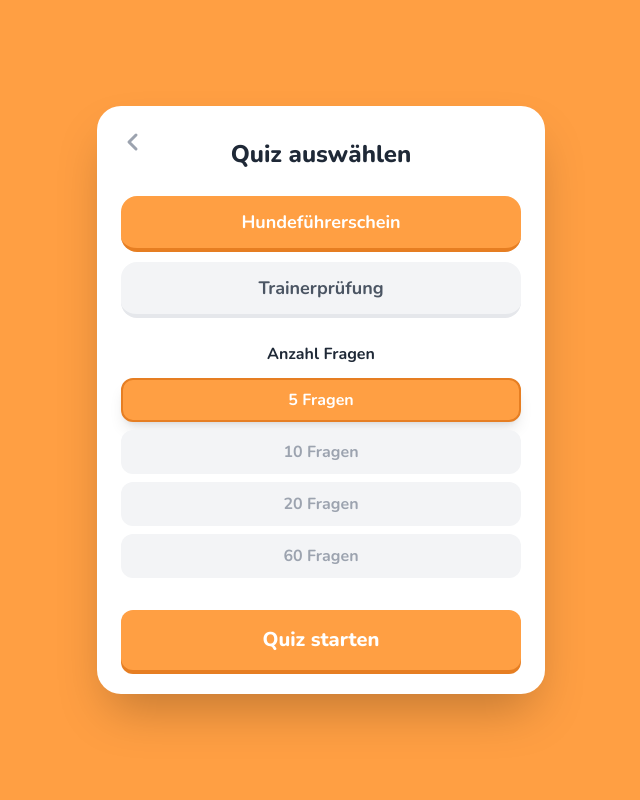
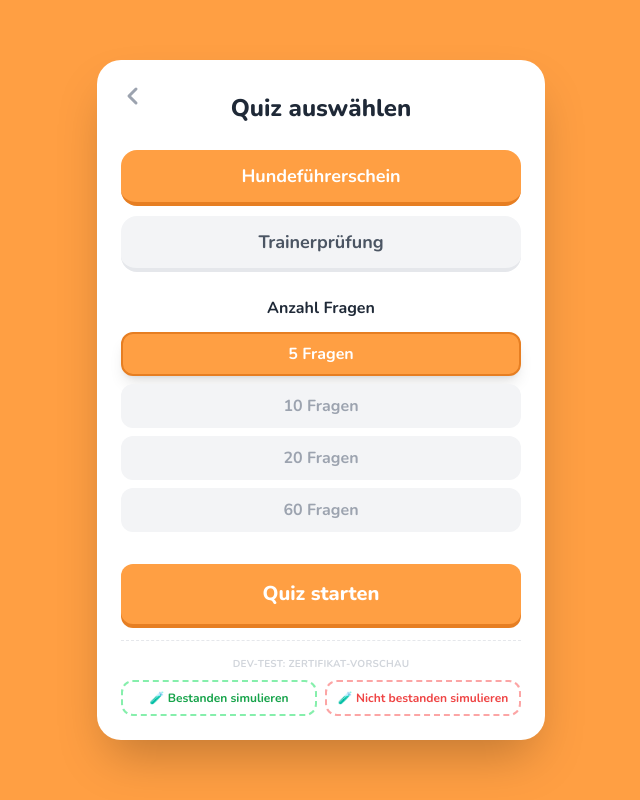
Before and after one commit to Dogs-Life-Academy/Dogs-Life-Lern-App, a React (Vite) app: page / in a window 1280 px wide. Both pictures are taken after a click on the button "Los geht's!". Shown: the whole page, without its empty margins (319-959 px from the left). Built offline with nearby package versions, Linux system fonts and the light colour scheme.

Commit message:
Add files via upload

```diff
--- a/App.tsx
+++ b/App.tsx
@@ -93,6 +93,38 @@ function App() {
     setUserDetails(details);
     setShowIntroModal(false);
     setCurrentView('GAME');
+  };
+
+  // --- DEV ONLY: simulate a passed/failed 60-question exam to preview the result screen & certificate ---
+  // TODO: remove this once the certificate design is finalized.
+  const simulateQuizResult = (didPass: boolean) => {
+    const isTrainer = quizConfig.category === 'Trainerprüfung';
+    const fakeQuestions: Question[] = Array.from({ length: 10 }, (_, i) => ({
+      id: i + 1,
+      category: quizConfig.category,
+      question_text: `Testfrage ${i + 1}`,
+      question_type: 'single_choice',
+      all_answers: ['Antwort A (richtig)', 'Antwort B (falsch)'],
+      correct_answers: ['Antwort A (richtig)'],
+    }));
+
+    const correctCount = didPass ? 9 : 4; // 90% (bestanden) bzw. 40% (nicht bestanden)
+    const fakeAnswers: UserAnswers = {};
+    fakeQuestions.forEach((q, i) => {
+      fakeAnswers[q.id] = [i < correctCount ? 'Antwort A (richtig)' : 'Antwort B (falsch)'];
+    });
+
+    setUserDetails({
+      firstName: 'Max',
+      lastName: 'Mustermann (Test)',
+      email: 'test@dogs-life-academy.com',
+      dogName: isTrainer ? '' : 'Bello (Test)',
+      chipNumber: isTrainer ? '' : '276000000000000',
+    });
+    setQuizConfig(prev => ({ ...prev, count: 60 })); // enables the certificate check (only shown at 60 questions)
+    setQuizQuestions(fakeQuestions);
+    setUserAnswers(fakeAnswers);
+    setCurrentView('RESULT');
   };
 
   const finishQuiz = async (answers: UserAnswers) => {
@@ -301,6 +333,25 @@ function App() {
                       </svg>
                     ) : 'Quiz starten'}
                   </button>
+
+                  {/* DEV ONLY: Simulate passed/failed exam to preview the result screen & certificate. Remove after testing. */}
+                  <div className="mt-4 pt-4 border-t border-dashed border-gray-200">
+                    <p className="text-center text-[10px] font-bold uppercase tracking-wide text-gray-300 mb-2">Dev-Test: Zertifikat-Vorschau</p>
+                    <div className="flex gap-2">
+                      <button
+                        onClick={() => simulateQuizResult(true)}
+                        className="flex-1 py-2 rounded-xl border-2 border-dashed border-green-300 text-green-600 text-xs font-bold hover:bg-green-50 transition-all"
+                      >
+                        🧪 Bestanden simulieren
+                      </button>
+                      <button
+                        onClick={() => simulateQuizResult(false)}
+                        className="flex-1 py-2 rounded-xl border-2 border-dashed border-red-300 text-red-500 text-xs font-bold hover:bg-red-50 transition-all"
+                      >
+                        🧪 Nicht bestanden simulieren
+                      </button>
+                    </div>
+                  </div>
                 </div>
               </div>
             </div>
@@ -358,8 +409,8 @@ function App() {
                               firstName: introFirstName,
                               lastName: introLastName,
                               email: introEmail,
-                              dogName: introDogName,
-                              chipNumber: introChipNumber
+                              dogName: isTrainer ? '' : introDogName,
+                              chipNumber: isTrainer ? '' : introChipNumber
                           });
                       }}>
                           <div className="bg-blue-50 border border-blue-100 p-4 rounded-xl mb-6 space-y-4">
@@ -378,6 +429,7 @@ function App() {
                                   <label className="block text-xs font-bold text-gray-600 mb-1">E-Mail-Adresse *</label>
                                   <input required type="email" value={introEmail} onChange={e => setIntroEmail(e.target.value)} className="w-full p-3 rounded-lg border border-gray-300 focus:border-[#482880] focus:ring-1 focus:ring-[#482880] outline-none" />
                               </div>
+                              {!isTrainer && (
                                   <div className="grid grid-cols-1 md:grid-cols-2 gap-4">
                                       <div>
                                           <label className="block text-xs font-bold text-gray-600 mb-1">Name des Hundes *</label>
@@ -388,6 +440,7 @@ function App() {
                                           <input required type="text" value={introChipNumber} onChange={e => setIntroChipNumber(e.target.value)} className="w-full p-3 rounded-lg border border-gray-300 focus:border-[#482880] focus:ring-1 focus:ring-[#482880] outline-none" />
                                       </div>
                                   </div>
+                              )}
                           </div>
 
                           <div className="flex justify-center">
--- a/services/certificateGenerator.ts
+++ b/services/certificateGenerator.ts
@@ -174,7 +174,7 @@ export async function buildCertificatePdf(data: CertificateData): Promise<jsPDF>
   doc.text('erfolgreich abgelegt und bestanden.', contentX, y);
   y += 14;
 
-  if (data.dogName) {
+  if (!isTrainer && data.dogName) {
     doc.setFont('helvetica', 'italic');
     doc.setFontSize(10.5);
     doc.setTextColor(...TEXT_MEDIUM);
```
Lines whose indentation alone changed are shown as unchanged.
